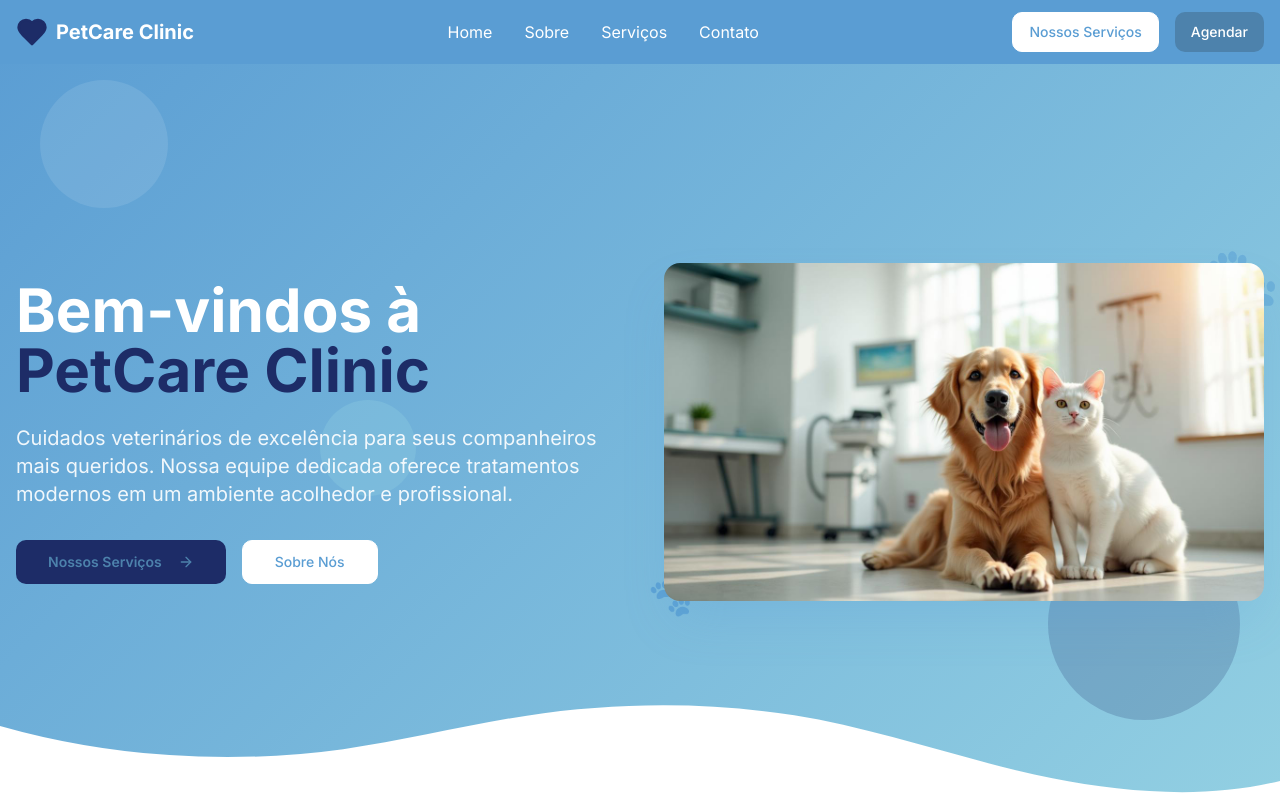
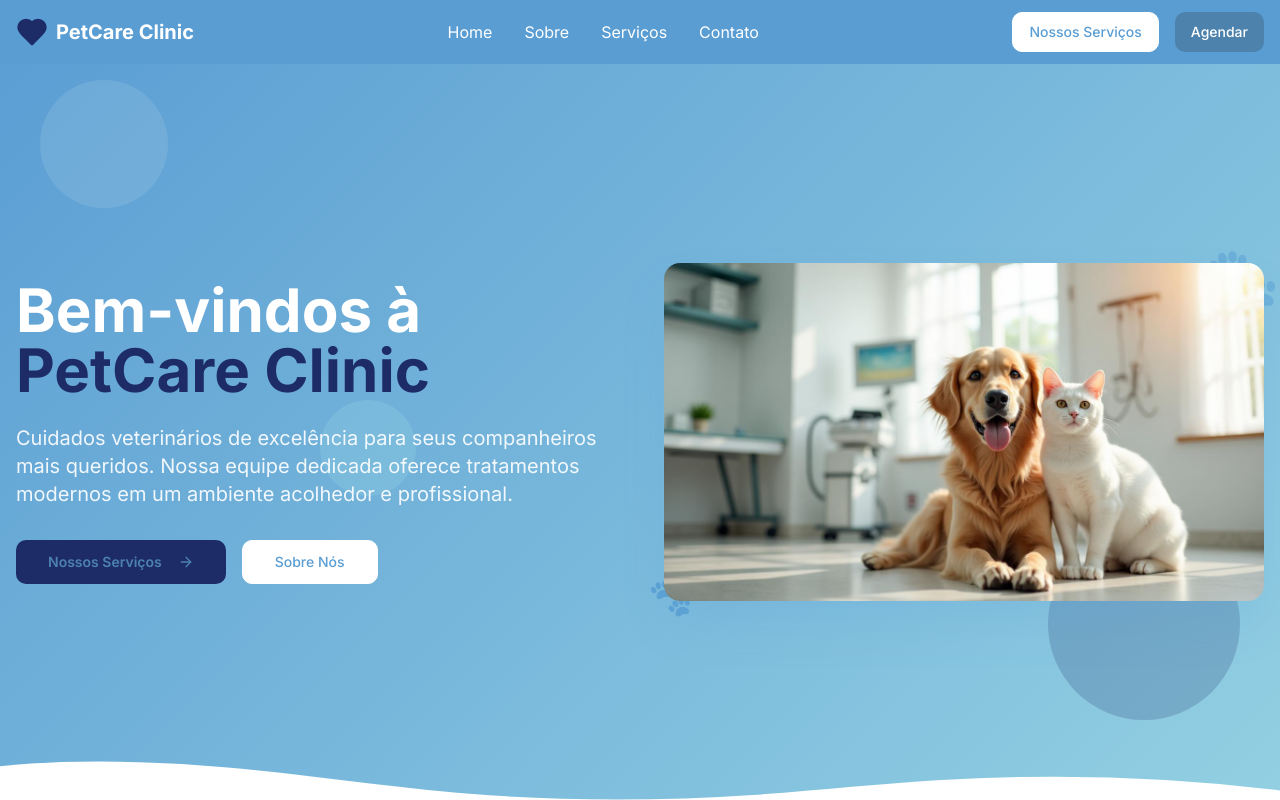
Before and after one commit to tess02-w/pet-care-pawsitive, a React (Vite) app: page / in a window 1280 px wide. Shown: the top 800 px of the page. Built offline with nearby package versions, Linux system fonts and the light colour scheme; the HTML template or start-up script is replaced by a standard one.

Commit message:
Replace hero divider

```diff
--- a/src/components/VeterinaryLanding.tsx
+++ b/src/components/VeterinaryLanding.tsx
@@ -275,15 +275,15 @@ const VeterinaryLanding = () => {
         </div>
 
         {/* Wave Divider */}
-        <div className="absolute bottom-0 left-0 w-full overflow-hidden leading-none">
+        <div className="absolute bottom-0 left-0 w-full overflow-hidden leading-none rotate-180">
           <svg
             data-name="Layer 1"
             xmlns="http://www.w3.org/2000/svg"
             viewBox="0 0 1200 120"
             preserveAspectRatio="none"
-            className="relative block w-[calc(100%+1.3px)] h-24 fill-background"
+            className="relative block w-[calc(100%+1.3px)] h-[42px] fill-background"
           >
-            <path d="M985.66,92.83C906.67,72,823.78,31,743.84,14.19c-82.26-17.34-168.06-16.33-250.45.39-57.84,11.73-114,31.07-172,41.86A600.21,600.21,0,0,1,0,27.35V120H1200V95.8C1132.19,118.92,1055.71,111.31,985.66,92.83Z"></path>
+            <path d="M321.39,56.44c58-10.79,114.16-30.13,172-41.86,82.39-16.72,168.19-17.73,250.45-.39C823.78,31,906.67,72,985.66,92.83c70.05,18.48,146.53,26.09,214.34,3V0H0V27.35A600.21,600.21,0,0,0,321.39,56.44Z"></path>
           </svg>
         </div>
       </section>
```
